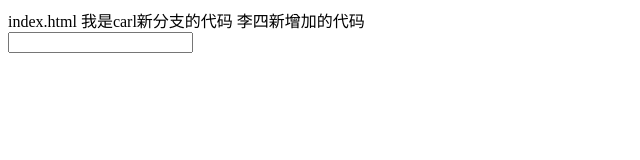
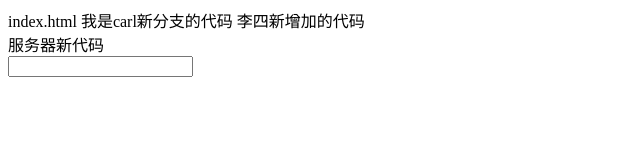
Before and after one commit to wangyongyy/Test, a website: page index.html in a window 1280 px wide. Shown: the whole page, without its empty margins (0-640 px from the left). Drawn offline with Linux system fonts and the light colour scheme.

Commit message:
Update index.html

```diff
--- a/index.html
+++ b/index.html
@@ -10,6 +10,10 @@
 		我是carl新分支的代码
 
 		李四新增加的代码
+
+		<div>
+		     服务器新代码
+		</div>
 		<div>
 			<input type="text" />
 		</div>
```
